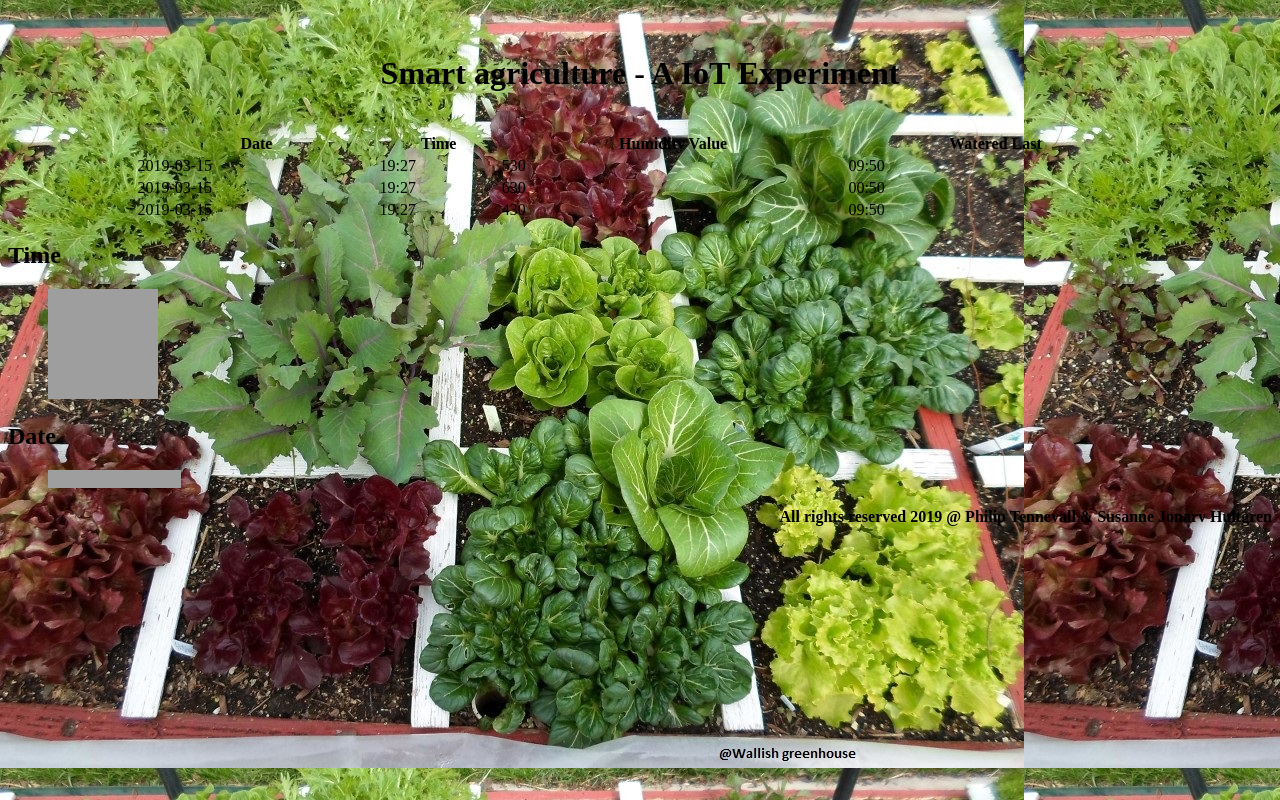
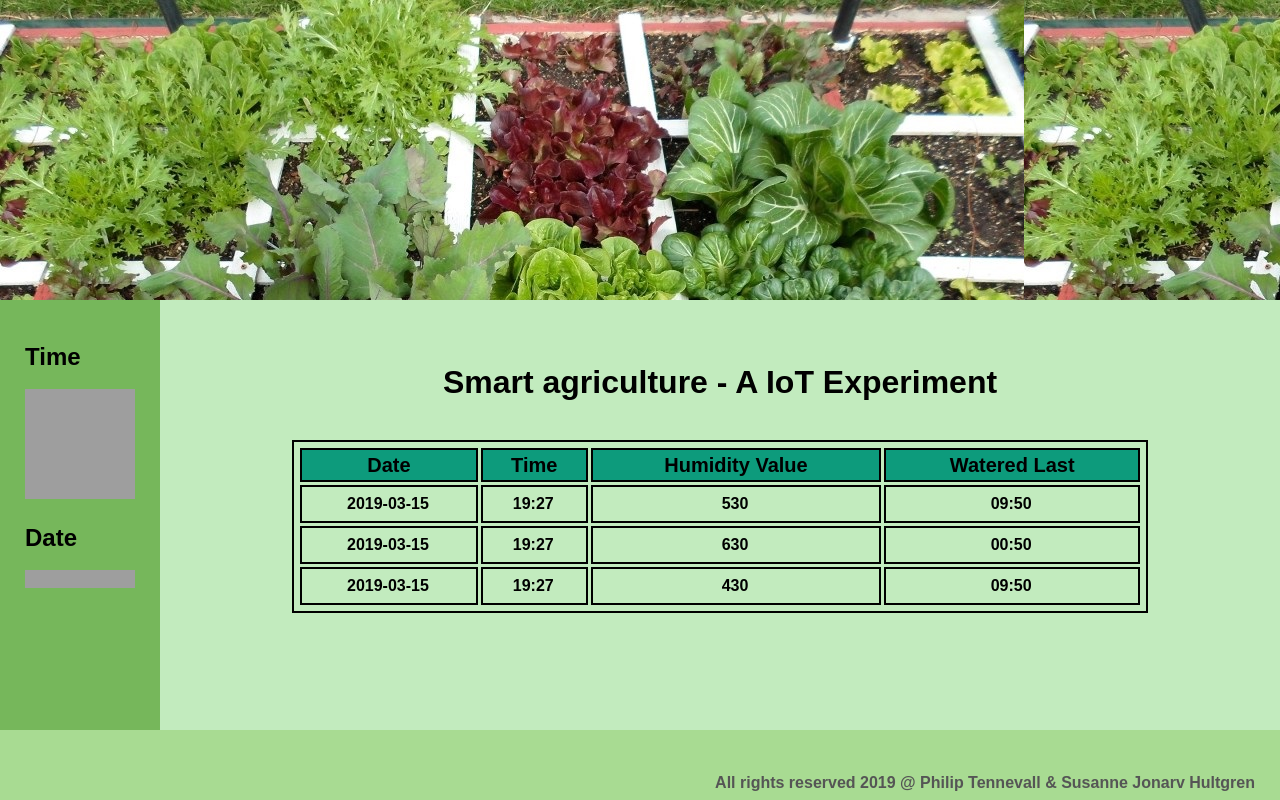
Before and after one commit to Swirl86/GreenGarden, a Flask app: page / in a window 1280 px wide. Run offline with Flask 2, Linux system fonts and the light colour scheme; some libraries are stand-ins or nearby versions; grey boxes are pictures that could not be loaded.

Commit message:
moved to static folder to work with flask, added new css style

```diff
--- a/public/css/styles.css
+++ b/static/styles/mainpage.css
@@ -14,7 +14,7 @@ main {
   bottom: 70px; /* Height of the footer */
   left: 160px;
   right: 0;
-  overflow: auto;
+  overflow: auto; /* Able to scroll down when tp mutch information is fetch for one page */
   background: rgb(194, 235, 190);
 }
 
@@ -26,7 +26,7 @@ main {
   height: 300px;
   overflow: hidden; /* Disables scrollbars on the header frame. To enable scrollbars, change "hidden" to "scroll" */
   background-attachment: fixed;
-  background: url("../img/garden.jpg");
+  /* background-image: url("/static/img/garden.jpg"); */
   /*background-size: auto; */
   background-size: contain;
 }
@@ -53,6 +53,7 @@ main {
 
 .innertube {
   margin: 25px; /* Provides padding for the content */
+  overflow: auto;
 }
 
 p {
```
Also changed, not shown: static/img/favicon.ico (renamed from public/img/favicon.ico), static/img/garden.jpg (renamed from public/img/garden.jpg), static/img/garden2.png (renamed from public/img/garden2.png).
